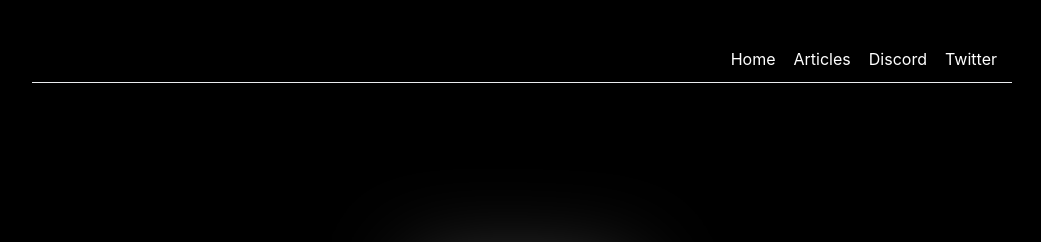
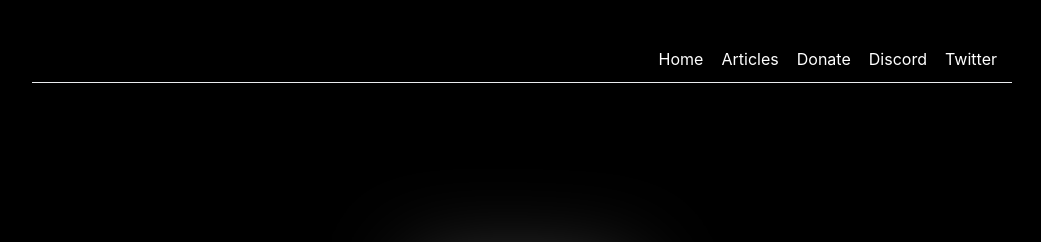
Before and after one commit to feyroozecode/786.world, a Jekyll site: the page built from README.md, in a window 1280 px wide. Shown: the top 242 px of the page, without its empty margins (118-1159 px from the left). Built offline with Jekyll 4.4.1, drawn with Linux system fonts in a browser that asks for light colours; our own code applies the rules of GitHub Pages for plain Markdown files; comment, search, counter and statistics services are not loaded.

Commit message:
Update default.html

```diff
--- a/_layouts/default.html
+++ b/_layouts/default.html
@@ -39,6 +39,7 @@
         <ul id="links" class="links" style="float: right; display: none; padding: 5px;">
 	  <li class="link"><a href="{{ site.baseurl }}/">Home</a></li>
 	  <li class="link"><a href="{{ site.baseurl }}/articles">Articles</a></li>
+	  <li class="link"><a href="{{ site.baseurl }}/donate">Donate</a></li>
     	  <li class="link"><a href="https://discord.gg/dybMMCDRHN">Discord</a></li>
     	  <li class="link"><a href="https://twitter.com/786worlds">Twitter</a></li>
 	</span>
```
